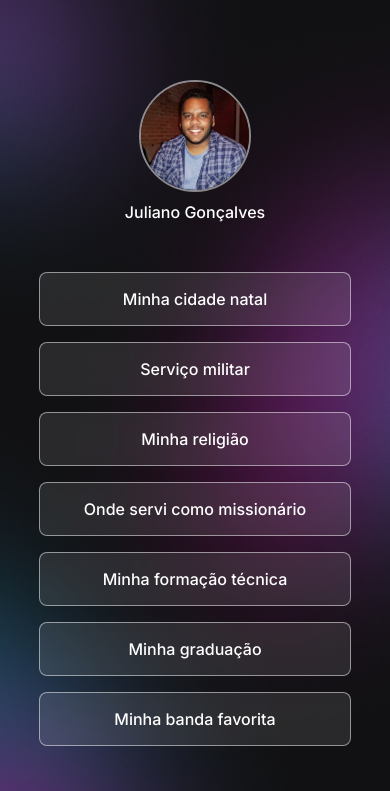
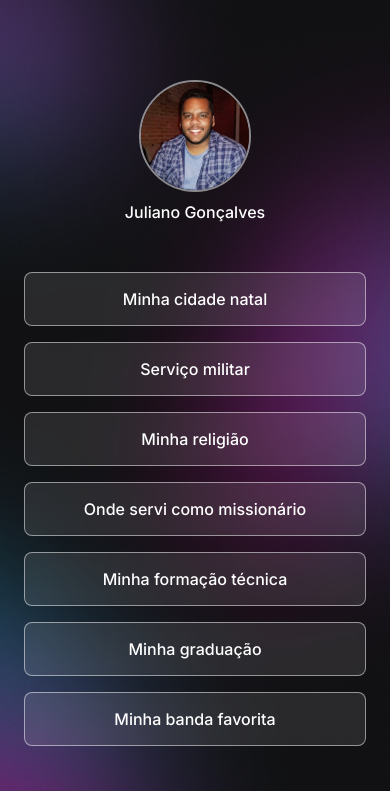
Before and after one commit to jurx23/devlinks, a plain HTML site: page index.html in a window 390 px wide. Shown: the top 791 px of the page. Drawn offline with nearby package versions, Linux system fonts and the light colour scheme.

Commit message:
Alterando largura e adicionando media querie

```diff
--- a/style.css
+++ b/style.css
@@ -2,6 +2,15 @@
     margin: 0;
     padding: 0;
     box-sizing: border-box;
+}
+
+:root {
+    --bg-url: url(./assets/bg-mobile.jpg);
+}
+
+body {
+    background: var(--bg-url) no-repeat top center/cover;
+    height: 100vh;
 }
 
 body * {
@@ -9,16 +18,9 @@ body * {
     color: #ffffff;
 }
 
-body {
-    /* Image
-       Repeat
-       Position
-       Size */
-    background: url(./assets/bg-mobile.jpg) no-repeat top center/cover;
-}
-
 #container {
-    width: 360px; /* Na maioria das vezes não se coloca altura dos elementos em css pois ela vai se completando altomaticamente */
+    width: 100%; /* Na maioria das vezes não se coloca altura dos elementos em css pois ela vai se completando altomaticamente */
+    max-width: 588px;
     margin: 56px auto 0px; /* Essa propriedade e valor servem para centralizar apenas horizontalmente um elemento de tamanho fixo */
     padding: 0 24px;
 }
@@ -96,3 +98,11 @@ footer {
     text-align: center;
     font-size: 14px;
 }
+
+/* Media queries */
+
+@media (min-width: 700px) {
+    :root {
+        --bg-url: url(./assets/bg-desktop.jpg);
+    }
+}
```
Also changed, not shown: assets/bg-desktop.jpg (added).
